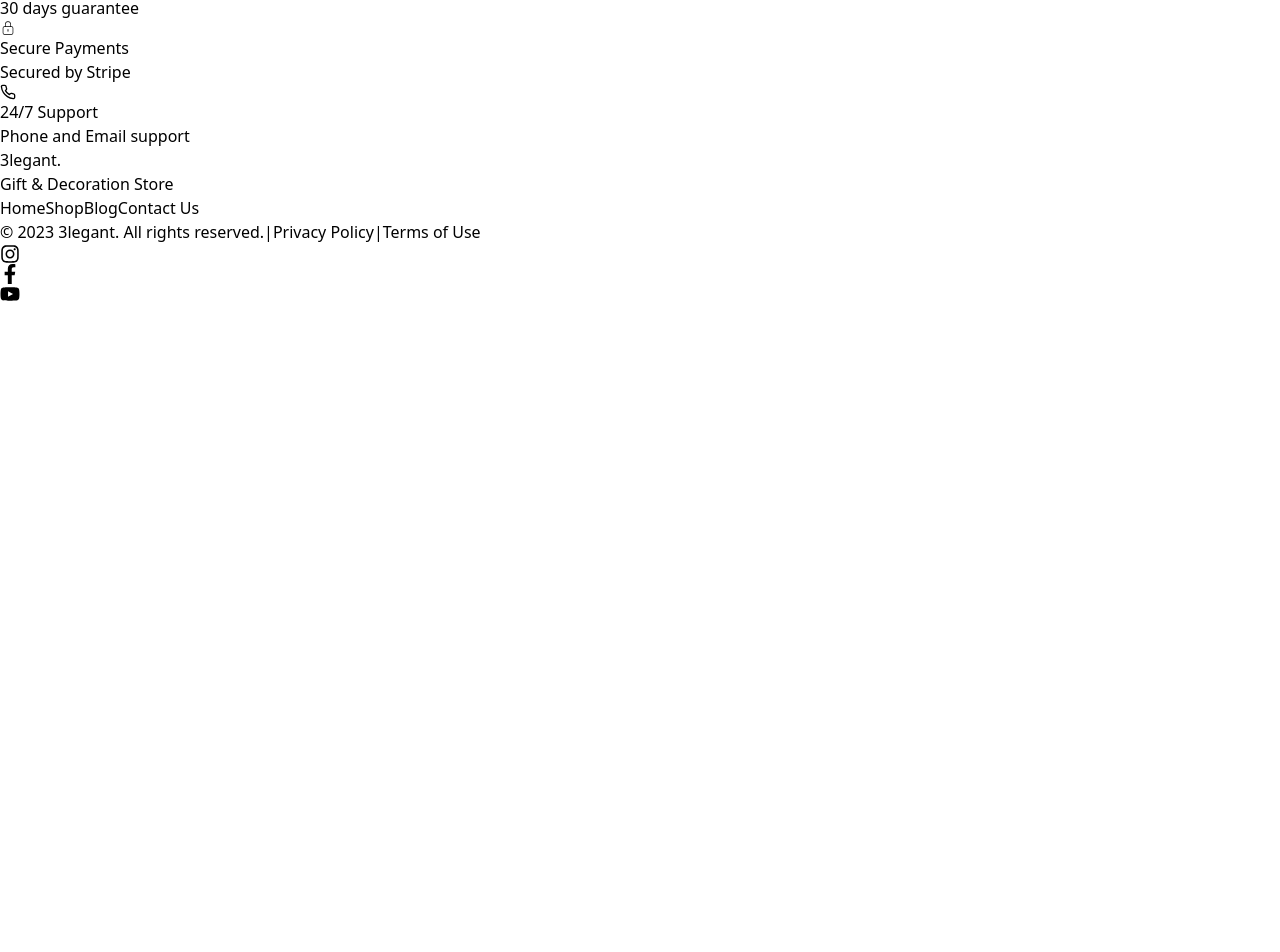
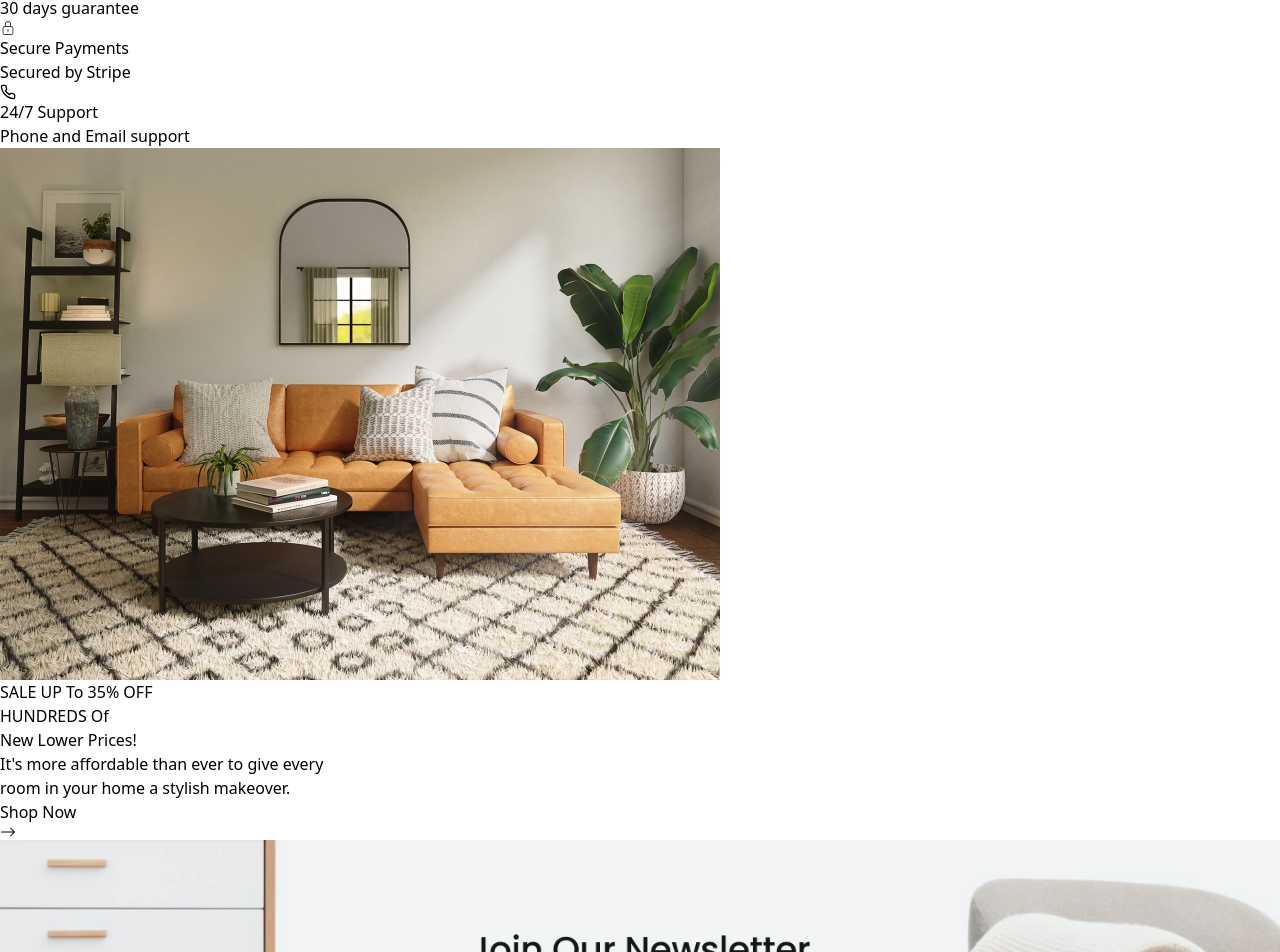
Before and after one commit to shadabkhan16/e_commerce, a React (Vite) app: page / in a window 1280 px wide. Shown: the part 6206-7158 px from the top of the page. Before the commit the page ends 6510 px from the top, so only its background shows below. Built offline with nearby package versions, Linux system fonts and the light colour scheme.

Commit message:
BootomBanner / newsletter

```diff
--- /dev/null
+++ b/src/components/BottomBanner.jsx
@@ -0,0 +1,42 @@
+
+import { BsArrowRight } from 'react-icons/bs';
+import ImagePlaceholder from "../assets/ImagePlaceholder.png";
+import Newsletter from "../assets/Newsletter.png"
+
+const BottomBanner = () => {
+  return (
+    <div>
+            <div className="  pt-10  flex flex-col lg:flex-row items-center ">
+        {/* Image Section */}
+        <div className="flex-1 mb-6 lg:mb-0">
+            <img
+            src={ImagePlaceholder}
+            alt="Stylish Makeover"
+            className="w-full h-auto object-cover"
+            />
+        </div>
+
+        {/* Text Section */}
+        <div className="flex-1 px-4 ml-8">
+            <a href="" className="text-blue-500">SALE UP To 35% OFF </a>
+            <h2 className="text-3xl font-bold mb-4">HUNDREDS Of <br/> New Lower Prices!</h2>
+            <p className="text-gray-700 mb-6 text-2xl">
+            It's more affordable than ever to give every <br/> room in your home a stylish makeover.
+            </p>
+            <a
+            href="/shop"
+            className="flex items-center text-blue-500 hover:underline"
+            >
+            Shop Now
+            <BsArrowRight className="ml-2" />
+            </a>
+        </div>
+        </div>
+        <div>
+            <img src={Newsletter} alt="" />
+        </div>
+    </div>
+  );
+};
+
+export default BottomBanner;
--- a/src/pages/Home.jsx
+++ b/src/pages/Home.jsx
@@ -1,4 +1,5 @@
 import Banner from "../components/Banner"
+import BottomBanner from "../components/BottomBanner"
 import NewArrivals from "../components/NewArrivals"
 import PhotoGallery from "../components/PhotoGallery"
 import PolicyCard from "../components/PolicyCard"
@@ -13,6 +14,7 @@ const Home = () => {
         <PhotoGallery/>
         <NewArrivals/>
         <PolicyCard/>
+        <BottomBanner/>
     </div>
   )
 }
```
Also changed, not shown: src/assets/ImagePlaceholder.png (added), src/assets/Newsletter.png (added).
